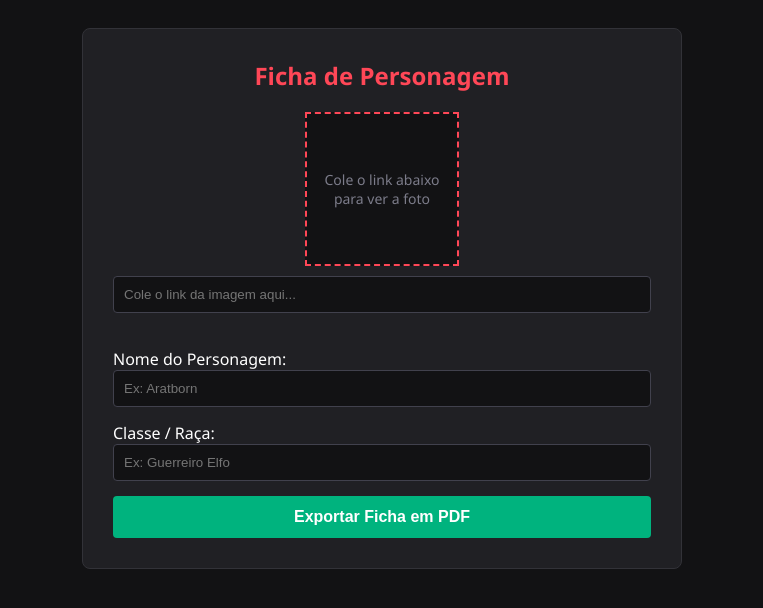
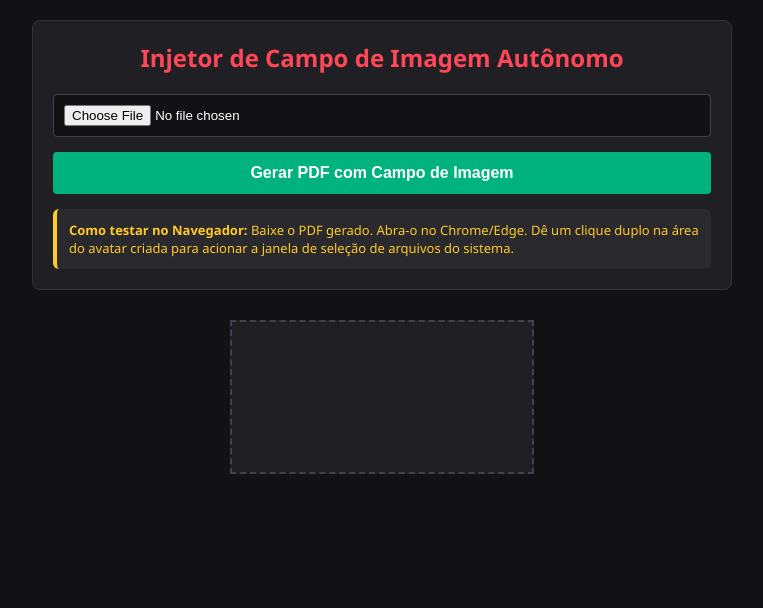
Before and after one commit to Isadora49/correcao, a plain HTML site: page index.html in a window 1280 px wide. Shown: the whole page, without its empty margins (258-1021 px from the left). Drawn offline with Linux system fonts and the light colour scheme.

Commit message:
Update index.html

```diff
--- a/index.html
+++ b/index.html
@@ -3,76 +3,41 @@
 <head>
     <meta charset="UTF-8">
     <meta name="viewport" content="width=device-width, initial-scale=1.0">
-    <title>Ficha de RPG Interativa</title>
+    <title>Gerador de Campo de Imagem Nativo</title>
+
+    <script src="https://unpkg.com/pdf-lib@1.17.1/dist/pdf-lib.min.js"></script>
+    <script src="https://cdnjs.cloudflare.com/ajax/libs/pdf.js/2.16.105/pdf.min.js"></script>
+
     <style>
-        body { font-family: 'Segoe UI', Arial, sans-serif; background: #121214; color: #fff; padding: 20px; display: flex; flex-direction: column; align-items: center; }
-        .ficha { background: #202024; padding: 30px; border-radius: 8px; width: 100%; max-width: 600px; border: 1px solid #323238; box-sizing: border-box; }
-        h2 { color: #ff4757; text-align: center; margin-top: 0; }
-        .campo-texto { width: 100%; padding: 10px; background: #121214; border: 1px solid #41414d; border-radius: 4px; color: #fff; margin-bottom: 15px; box-sizing: border-box; }
-
-        /* Área do Avatar */
-        .container-avatar { display: flex; flex-direction: column; align-items: center; margin-bottom: 20px; }
-        .moldura-avatar { width: 150px; height: 150px; border: 2px dashed #ff4757; display: flex; align-items: center; justify-content: center; overflow: hidden; background: #121214; margin-bottom: 10px; }
-        .moldura-avatar img { width: 100%; height: 100%; object-fit: cover; display: none; }
-        .moldura-avatar span { color: #7c7c8a; font-size: 14px; text-align: center; padding: 10px; }
-
+        body { font-family: 'Segoe UI', Arial, sans-serif; background: #121214; color: #fff; margin: 0; padding: 20px; display: flex; flex-direction: column; align-items: center; }
+        .painel-controle { background: #202024; padding: 20px; border-radius: 8px; width: 100%; max-width: 700px; box-sizing: border-box; margin-bottom: 20px; border: 1px solid #323238; }
+        h2 { margin-top: 0; color: #ff4757; text-align: center; }
+        input[type="file"] { background: #121214; border: 1px solid #41414d; padding: 10px; border-radius: 4px; color: #fff; width: 100%; box-sizing: border-box; margin-bottom: 15px; }
         button { background: #00b37e; color: #fff; border: none; padding: 12px 20px; font-size: 16px; font-weight: bold; border-radius: 4px; cursor: pointer; width: 100%; transition: 0.2s; }
         button:hover { background: #00875f; }
-
-        /* Configuração para quando for gerar o PDF/Imprimir */
-        @media print {
-            body { background: white; color: black; padding: 0; }
-            .ficha { border: none; background: white; width: 100%; max-width: 100%; }
-            .nao-imprimir { display: none; }
-            .campo-texto { border: none; background: transparent; color: black; padding: 0; }
-        }
+        .area-trabalho { position: relative; margin-top: 10px; border: 2px dashed #41414d; background: #202024; display: inline-block; max-width: 100%; }
+        #pdfCanvas { display: block; max-width: 100%; height: auto; }
+        #caixaAvatar { position: absolute; top: 50px; left: 50px; width: 150px; height: 150px; border: 2px dashed #ff4757; background: rgba(255, 71, 87, 0.2); cursor: move; user-select: none; box-sizing: border-box; display: none; }
+        .status { text-align: center; margin-top: 10px; font-weight: bold; color: #00b37e; }
+        .aviso { background: #29292e; padding: 12px; border-radius: 6px; font-size: 13px; color: #ffca28; margin-top: 15px; border-left: 4px solid #ffca28; }
     </style>
 </head>
 <body>
 
-    <div class="ficha">
-        <h2>Ficha de Personagem</h2>
+    <div class="painel-controle">
+        <h2>Injetor de Campo de Imagem Autônomo</h2>
+        <input type="file" id="pdfInput" accept=".pdf">
+        <button onclick="gerarPdfComCampoImagem()">Gerar PDF com Campo de Imagem</button>
+        <div id="statusTexto" class="status"></div>
 
-        <div class="container-avatar">
-            <div class="moldura-avatar" id="moldura">
-                <span id="textoPlaceholder">Cole o link abaixo para ver a foto</span>
-                <img id="fotoAvatar" src="" alt="Avatar">
-            </div>
-            <input type="text" id="inputLink" class="campo-texto nao-imprimir" placeholder="Cole o link da imagem aqui...">
+        <div class="aviso">
+            <strong>Como testar no Navegador:</strong> Baixe o PDF gerado. Abra-o no Chrome/Edge. Dê um clique duplo na área do avatar criada para acionar a janela de seleção de arquivos do sistema.
         </div>
-
-        <label>Nome do Personagem:</label>
-        <input type="text" class="campo-texto" placeholder="Ex: Aratborn">
-
-        <label>Classe / Raça:</label>
-        <input type="text" class="campo-texto" placeholder="Ex: Guerreiro Elfo">
-
-        <button class="nao-imprimir" onclick="salvarComoPdf()">Exportar Ficha em PDF</button>
     </div>
 
-    <script>
-        const inputLink = document.getElementById('inputLink');
-        const fotoAvatar = document.getElementById('fotoAvatar');
-        const textoPlaceholder = document.getElementById('textoPlaceholder');
+    <div class="area-trabalho">
+        <canvas id="pdfCanvas"></canvas>
+        <div id="caixaAvatar"></div>
+    </div>
 
-        // Escuta o link que o usuário colar e atualiza a imagem na hora
-        inputLink.addEventListener('input', () => {
-            const url = inputLink.value.trim();
-            if (url) {
-                fotoAvatar.src = url;
-                fotoAvatar.style.display = 'block';
-                textoPlaceholder.style.display = 'none';
-            } else {
-                fotoAvatar.src = '';
-                fotoAvatar.style.display = 'none';
-                textoPlaceholder.style.display = 'block';
-            }
-        });
-
-        // Função que aciona o motor de PDF do próprio navegador
-        function salvarComoPdf() {
-            window.print();
-        }
-    </script>
-</body>
-</html>
+    <script
```
